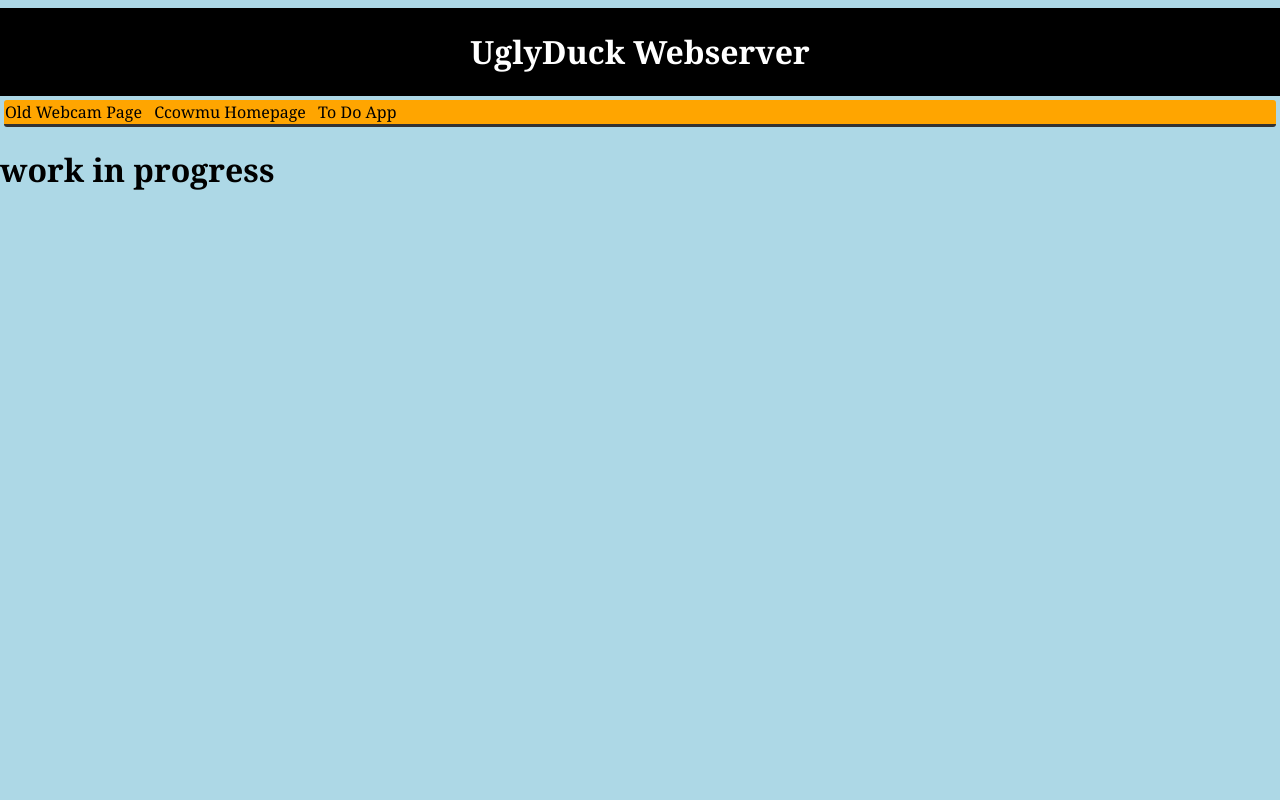
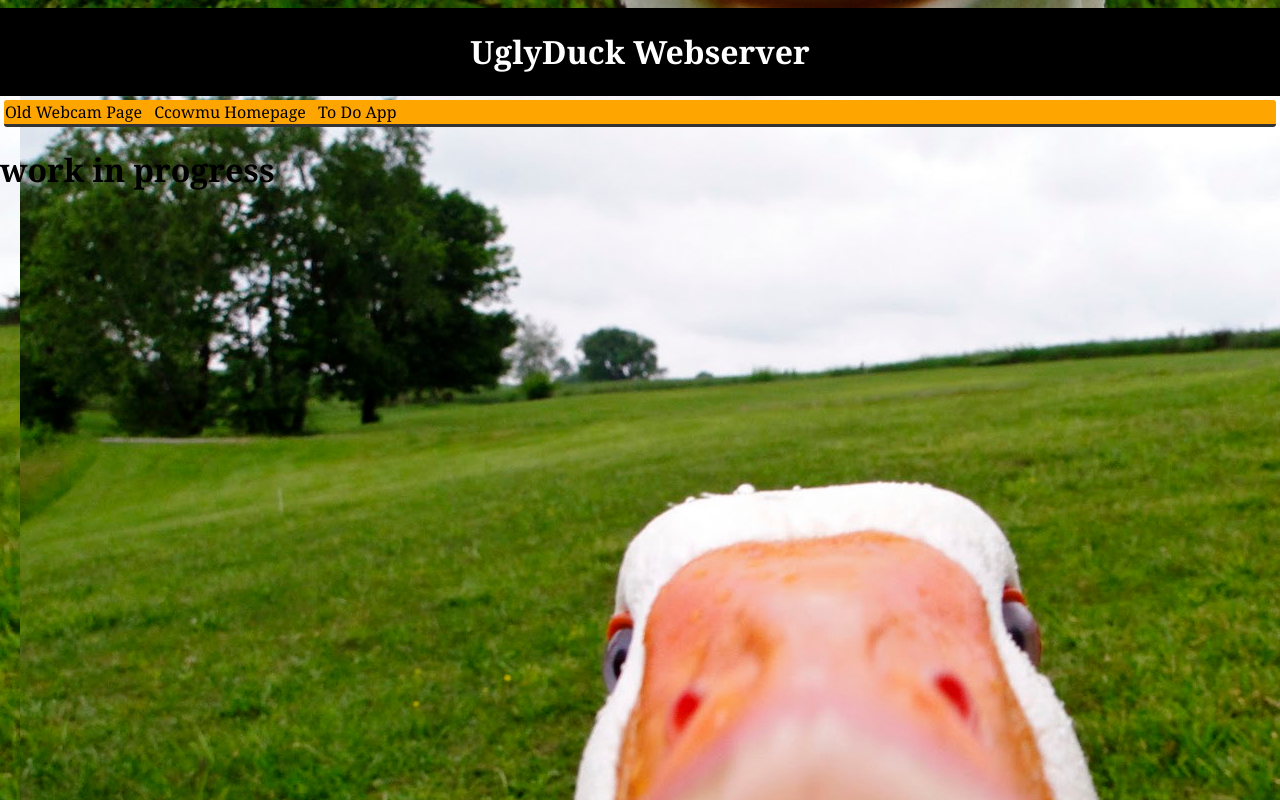
Before and after one commit to blakewrege/www, a PHP site: page / in a window 1280 px wide. Run offline with PHP 8.4, Linux system fonts and the light colour scheme.

Commit message:
adding a background image

```diff
--- a/stylesheet.css
+++ b/stylesheet.css
@@ -1,5 +1,6 @@
 body {
-    background-color: lightblue;
+    background-image: url("funnyduck.jpg");
+    background-position: 20px 10px;
 }
 .gradient {
   background-image:
```
